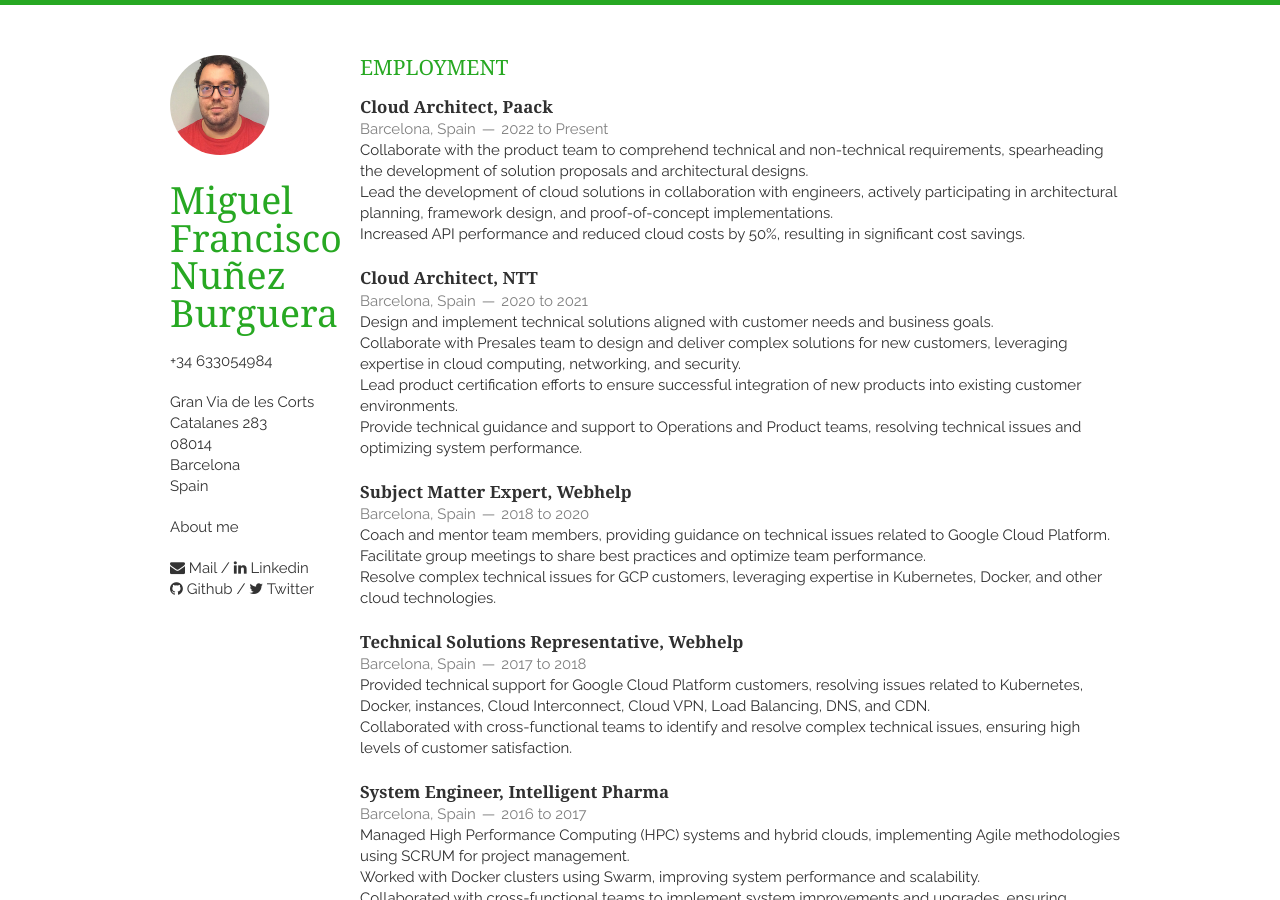
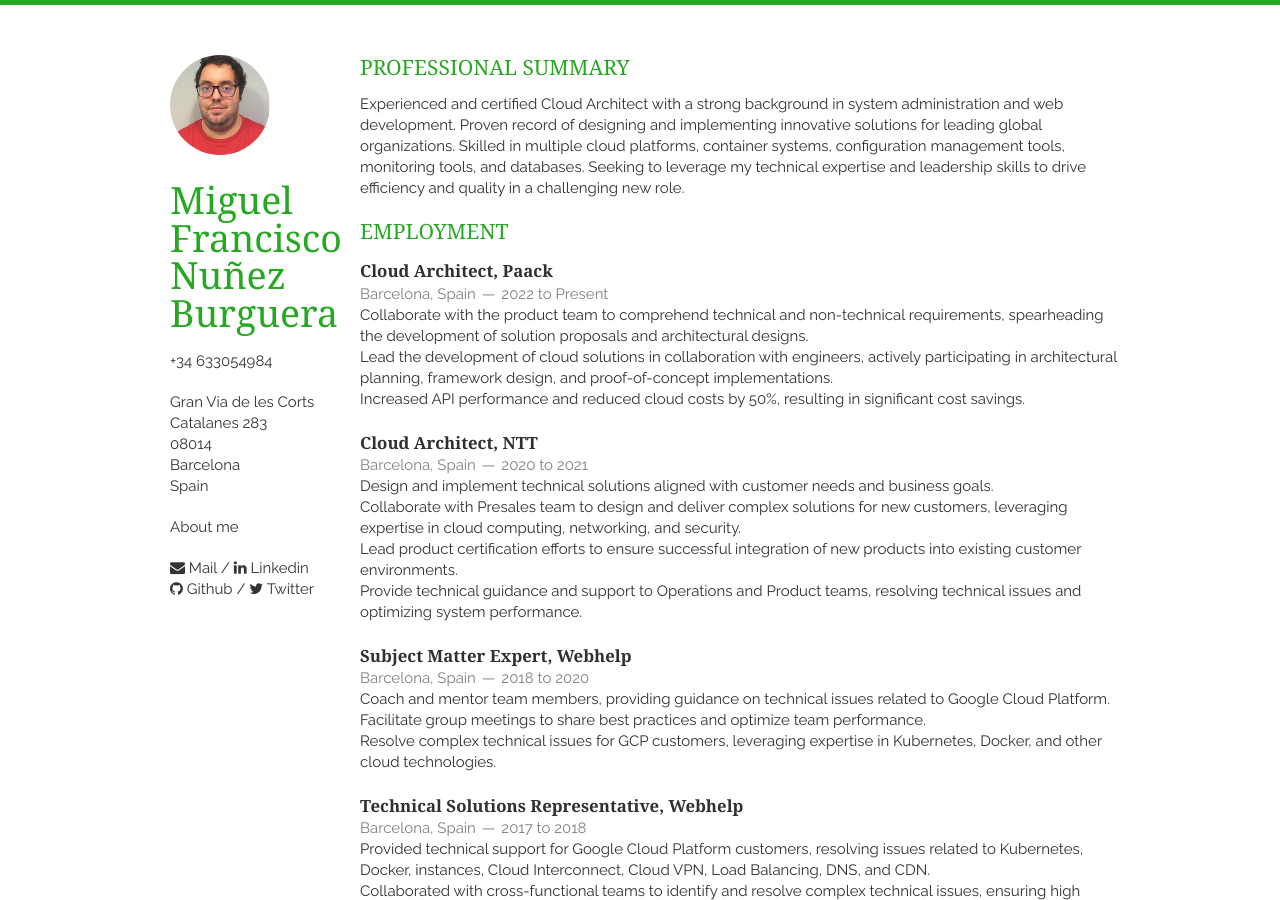
Before and after one commit to miguelfrancisco85/cv, a Jekyll site: the page built from index.html, in a window 1280 px wide and 900 px high. Built offline with Jekyll 4.4.1, drawn with Linux system fonts in a browser that asks for light colours; nearby versions of some CDN libraries; the list of posts is cut into pages by our own code.

Commit message:
added summary

```diff
--- a/_includes/employment.html
+++ b/_includes/employment.html
@@ -1,4 +1,8 @@
 <section class="thirteen columns">
+    <h1>PROFESSIONAL SUMMARY</h1>
+    <article>
+        <p>Experienced and certified Cloud Architect with a strong background in system administration and web development. Proven record of designing and implementing innovative solutions for leading global organizations. Skilled in multiple cloud platforms, container systems, configuration management tools, monitoring tools, and databases. Seeking to leverage my technical expertise and leadership skills to drive efficiency and quality in a challenging new role. </p>
+    </article>
     <h1>Employment</h1>
     <article>
         <header>
```
